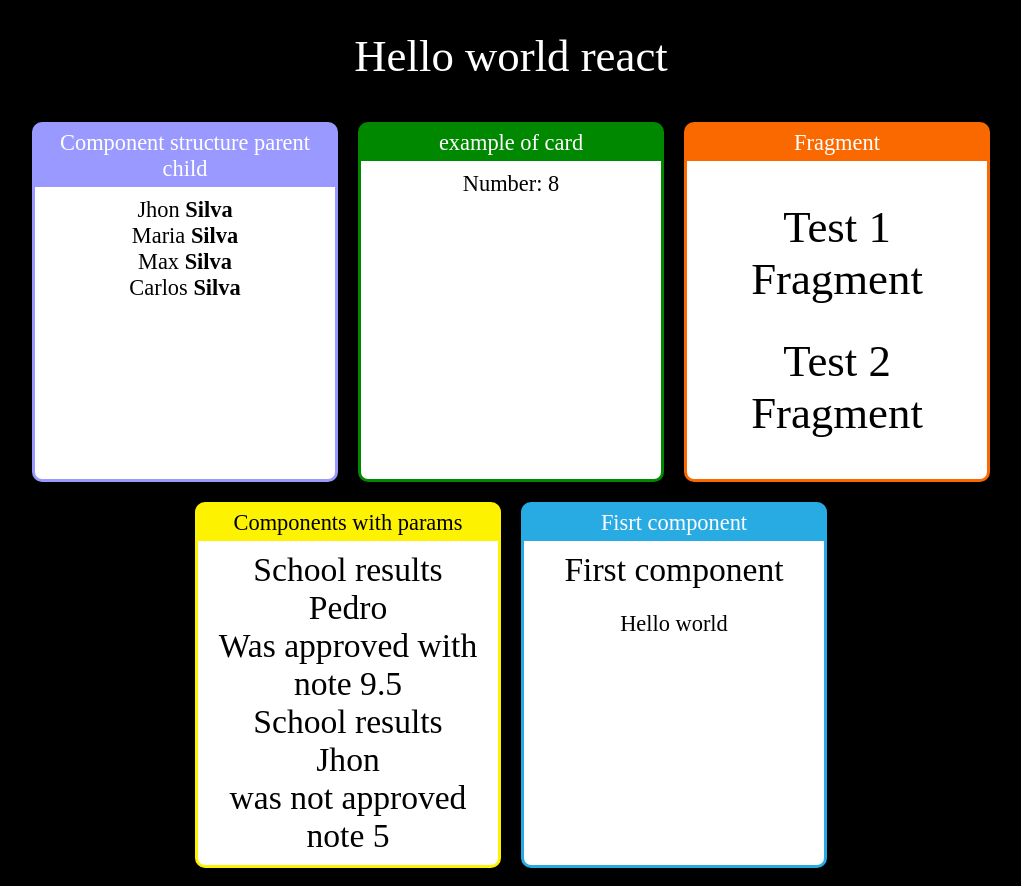
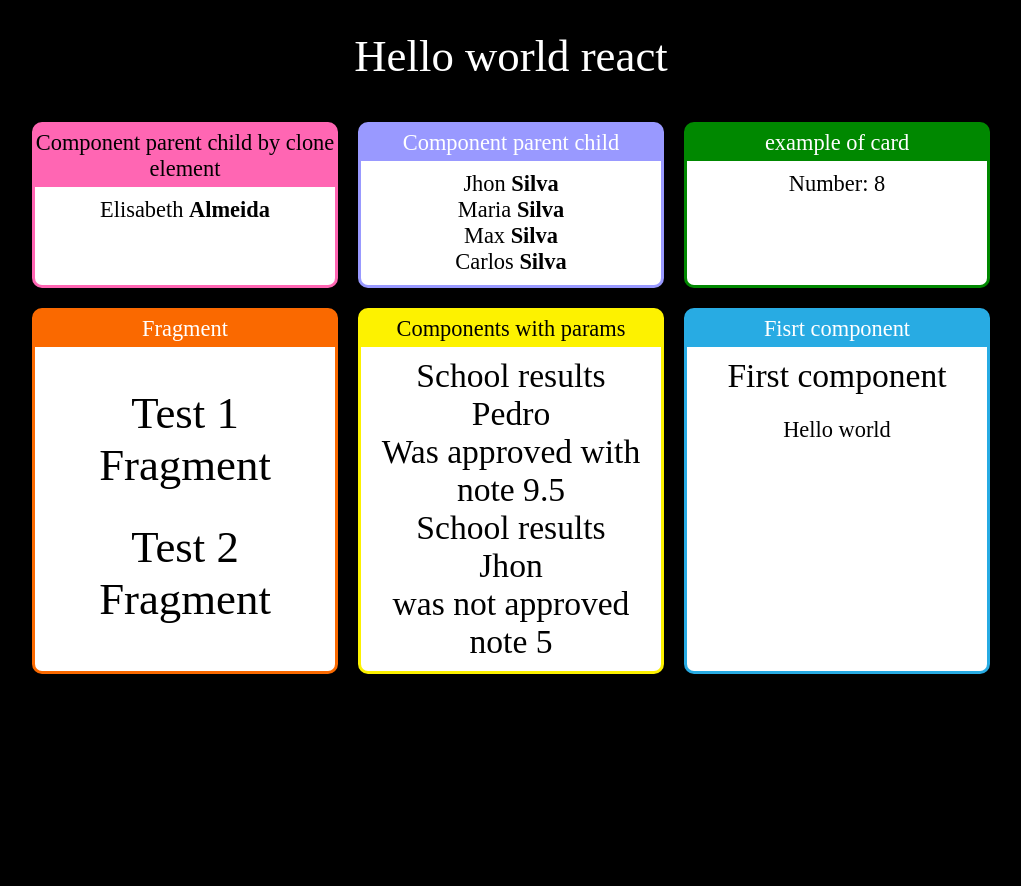
Before and after one commit to bbnsdevelop/react-zero-advanced, a React (Create React App) app in the folder fundamentals/: page / in a window 1280 px wide. Shown: the whole page, without its empty margins (129-1150 px from the left). After the commit the page ends 800 px from the top, so only its background shows below. Built offline with nearby package versions, Linux system fonts and the light colour scheme.

Commit message:
chore: Parent by clone element props children

```diff
--- a/fundamentals/src/App.jsx
+++ b/fundamentals/src/App.jsx
@@ -8,6 +8,8 @@ import FragmentsComponent from "./components/basic/FragmentsComponent";
 import Calc from "./components/basic/CalcNumberRandomBetweenMinAndMax";
 import Card from "./components/layout/Card";
 import Parent from "./components/basic/component-structure/Parent";
+import ParentByCloneOneElementPropsChildren from './components/basic/component-structure/ParentByPropsChildren'
+import Child from "./components/basic/component-structure/Child";
 
 
 // eslint-disable-next-line import/no-anonymous-default-export
@@ -18,7 +20,15 @@ export default (_) => (
 
     <div className="Cards">
 
-      <Card title="Component structure parent child" color="#9999ff">
+      <Card title="Component parent child by clone element" color="#ff66b3" textColor="#000000">
+        <ParentByCloneOneElementPropsChildren familyName="Almeida">
+          <Child name="Elisabeth" />
+          {/* Error cause just support one child */}
+          {/* <Child name="Jessica" /> */}
+        </ParentByCloneOneElementPropsChildren>
+      </Card>
+
+      <Card title="Component parent child" color="#9999ff">
         <Parent names={['Jhon', 'Maria', 'Max', 'Carlos']} familyName="Silva"></Parent>
       </Card>
 
--- /dev/null
+++ b/fundamentals/src/components/basic/component-structure/ParentByPropsChildren.jsx
@@ -0,0 +1,14 @@
+import React from "react";
+
+
+
+const ParentByCloneOneElementPropsChildren = (props) =>{
+    return (
+        <div>
+            {React.cloneElement(props.children, {...props})}
+        </div>
+    );
+}
+
+
+export default ParentByCloneOneElementPropsChildren;
```
